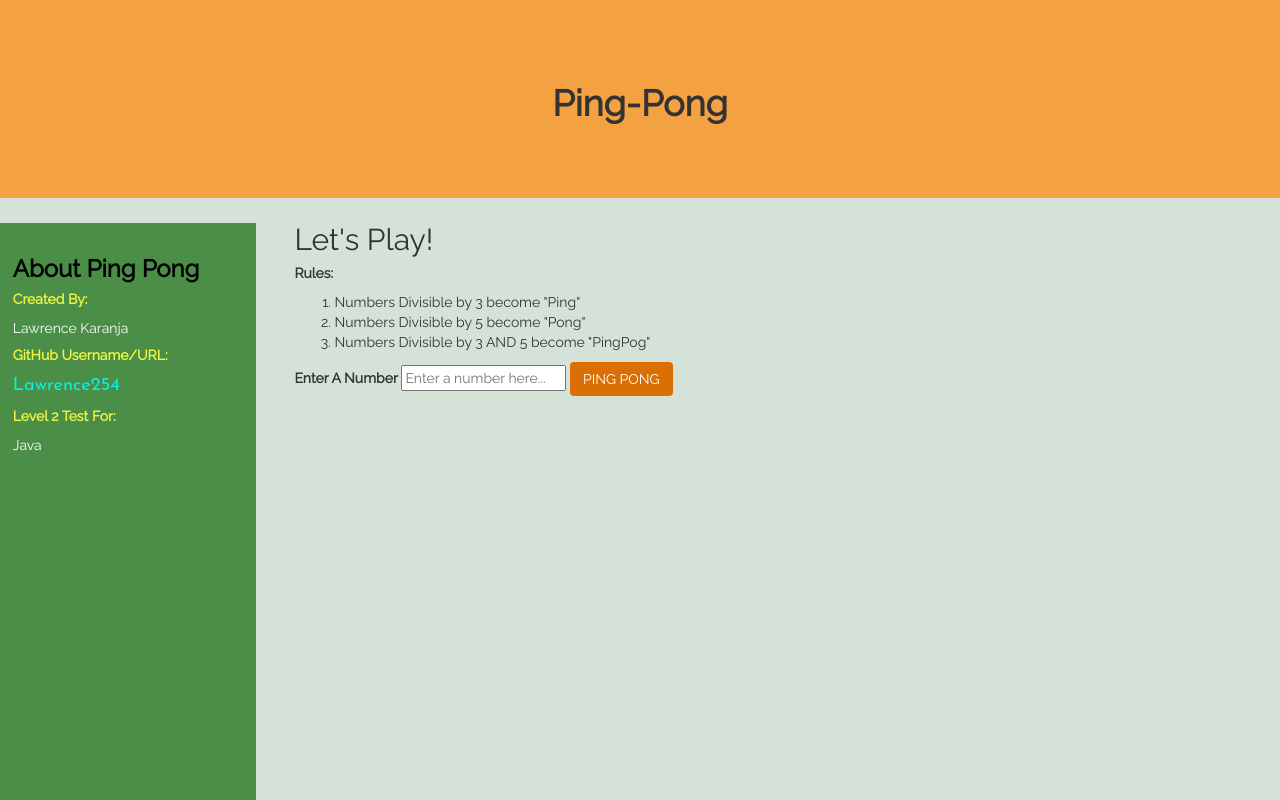
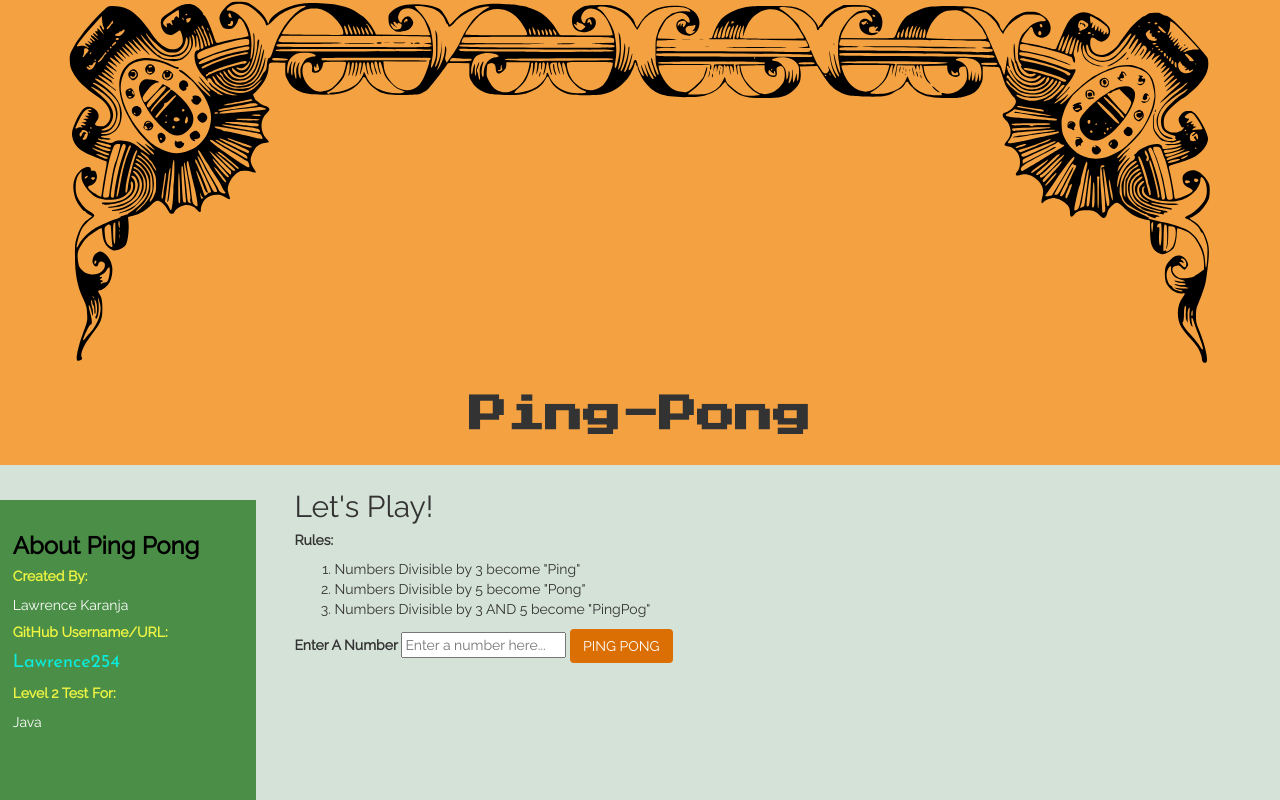
Before and after one commit to lawrence254/pingpong, a plain HTML site: page index.html in a window 1280 px wide. Shown: the top 800 px of the page. Drawn offline with Linux system fonts and the light colour scheme.

Commit message:
Add a header image and change the font type of the ping-pong header

```diff
--- a/css/styles.css
+++ b/css/styles.css
@@ -1,4 +1,4 @@
-@import url('https://fonts.googleapis.com/css?family=Josefin+Sans|Raleway');
+@import url('https://fonts.googleapis.com/css?family=Josefin+Sans|Raleway|Press+Start+2P');
 body {
   background: #d5e2d8;
   font-family: 'Raleway', sans-serif;
@@ -22,12 +22,21 @@ a {
 .header {
   text-align: center;
   line-height: 100px;
-  padding: 5%;
   background: #f4a142;
 }
 
-.header h1 {
+.headerText{
   font-weight: bold;
+  font-family: 'Press Start 2P', cursive;
+  font-size: 38px;
+  /* padding: 5%; */
+
+}
+.header img{
+  margin: 0;
+  padding: 0;
+  width: 90%;
+  z-index: -1;
 }
 
 .sidebar {
@@ -71,3 +80,9 @@ a {
 .numbersList {
   margin-left: 5%;
 }
+/* .backheader{
+  height: 5%;
+  background-image: url('../img/header2.svg');
+  background-size: contain;
+  background-repeat: no-repeat;
+} */
--- a/index.html
+++ b/index.html
@@ -10,9 +10,16 @@
 </head>
 
 <body>
+
   <div class="container-fluid fullContainer">
+    <!-- <div class="backheader">
+    </div> -->
     <div class="header">
-      <h1>Ping-Pong</h1></div>
+      <img src="img/header2.svg" alt="">
+      <div class="headerText">
+        <p>Ping-Pong</p>
+      </div>
+    </div>
     <div class="sidebar">
       <h3>About Ping Pong</h3>
       <h5>Created By:</h5>
--- a/js/scripts.js
+++ b/js/scripts.js
@@ -13,7 +13,6 @@ function pingpong(startPoint) {
 
 $(document).ready(function() {
   $('#submit').click(function(event) {
-    rawInput = $('input#number').val();
     var userNumber = parseInt($('input#number').val());
     event.preventDefault();
     $('ul.numbersList').empty();
```
Also changed, not shown: img/header1.jpg (added), img/header2.svg (added).
